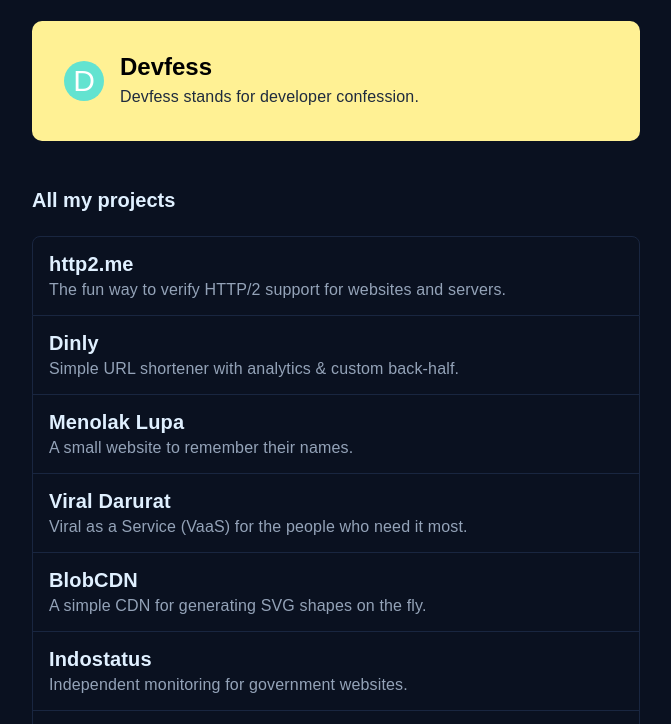
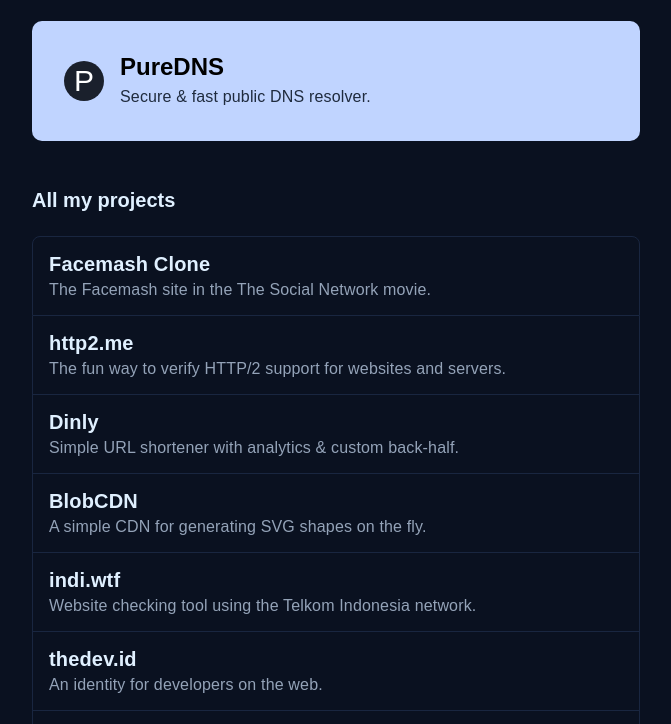
Before and after one commit to fransallen/upset.dev, a Gatsby site: page /projects in a window 1280 px wide. Shown: the part 294-1018 px from the top of the page, without its empty margins (304-975 px from the left). Built offline with nearby package versions, Linux system fonts and the light colour scheme; Gatsby itself is replaced by a stand-in of ours.

Commit message:
update project list

```diff
--- a/src/layouts/default.css
+++ b/src/layouts/default.css
@@ -220,7 +220,7 @@ p a:hover {
 }
 
 .project-icon {
-  background-color: #63e3d0;
+  background-color: #1a202c;
   border-radius: 50%;
   color: #fff;
   display: flex;
--- a/src/pages/projects.js
+++ b/src/pages/projects.js
@@ -24,15 +24,15 @@ const ProductsPage = () => (
 
         <div className="products">
           <a
-            href="https://twitter.com/devfess"
-            style={{ background: `#fff194` }}
+            href="https://twitter.com/fransallen"
+            style={{ background: `#c0d4ff` }}
           >
             <div>
-              <span class="project-icon">D</span>
+              <span class="project-icon">P</span>
             </div>
             <div>
-              <h4>Devfess</h4>
-              <p>Devfess stands for developer confession.</p>
+              <h4>PureDNS</h4>
+              <p>Secure &amp; fast public DNS resolver.</p>
             </div>
           </a>
         </div>
@@ -41,6 +41,13 @@ const ProductsPage = () => (
       <div className="products-all">
         <h3>All my projects</h3>
         <div className="projects2">
+          <div>
+            <a href="https://facemashclone.com/">
+              <h4>Facemash Clone</h4>
+              The Facemash site in the The Social Network movie.
+            </a>
+          </div>
+
           <div>
             <a href="https://http2.me/">
               <h4>http2.me</h4>
@@ -56,30 +63,9 @@ const ProductsPage = () => (
           </div>
 
           <div>
-            <a href="https://menolaklupa.org/">
-              <h4>Menolak Lupa</h4>
-              A small website to remember their names.
-            </a>
-          </div>
-
-          <div>
-            <a href="https://viraldarurat.com/">
-              <h4>Viral Darurat</h4>
-              Viral as a Service (VaaS) for the people who need it most.
-            </a>
-          </div>
-
-          <div>
             <a href="https://blobcdn.com/">
               <h4>BlobCDN</h4>
               A simple CDN for generating SVG shapes on the fly.
-            </a>
-          </div>
-
-          <div>
-            <a href="https://indostatus.com/">
-              <h4>Indostatus</h4>
-              Independent monitoring for government websites.
             </a>
           </div>
 
@@ -94,13 +80,6 @@ const ProductsPage = () => (
             <a href="https://thedev.id/">
               <h4>thedev.id</h4>
               An identity for developers on the web.
-            </a>
-          </div>
-
-          <div>
-            <a href="https://github.com/fransallen/puredns">
-              <h4>PureDNS</h4>
-              An open source DNS resolver.
             </a>
           </div>
 
```
Also changed, not shown: src/pages/index.js (+4 -11 lines).
